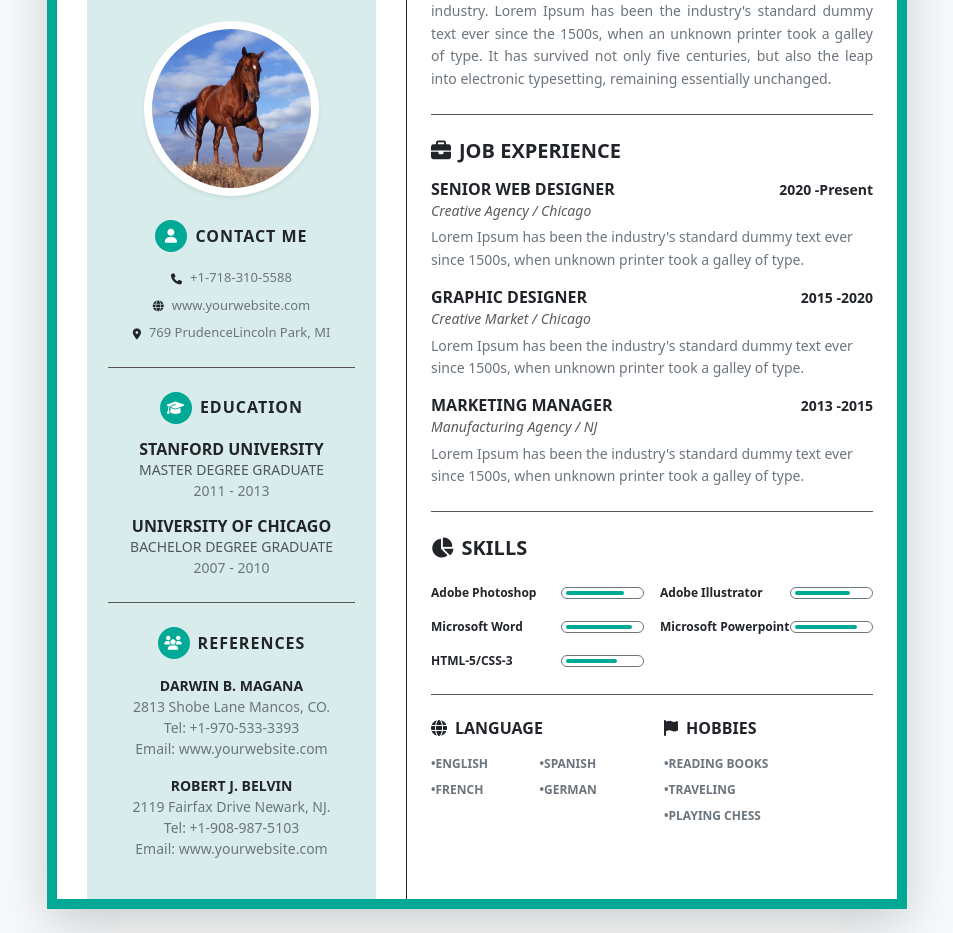
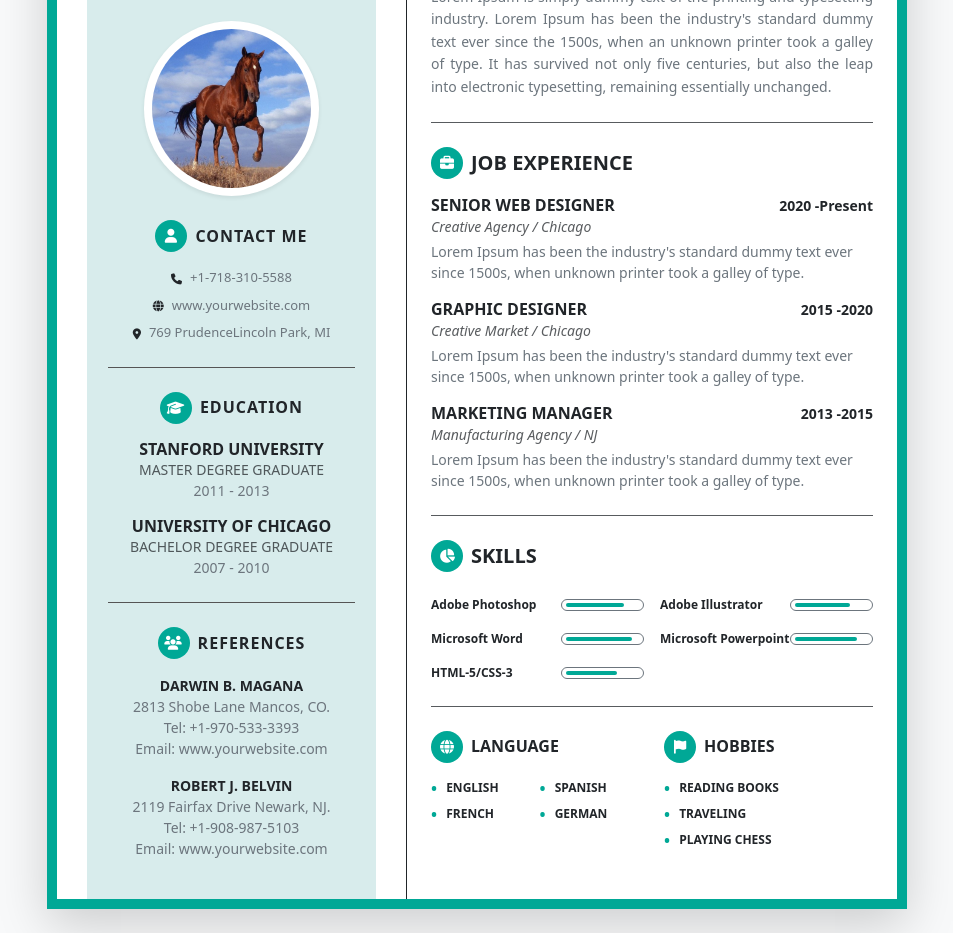
Before and after one commit to Anastasia-Ivashchenko/pm_22_06, a website: page src/index.html in a window 1280 px wide. Shown: the part 120-1053 px from the top of the page, without its empty margins (163-1116 px from the left). Drawn offline with nearby package versions, Linux system fonts and the light colour scheme; files that its build step writes are made by us from their sources.

Commit message:
точно 3 лаба :_)

```diff
--- a/gulpfile.js
+++ b/gulpfile.js
@@ -5,9 +5,10 @@ const cssnano = require('gulp-cssnano');
 const concat = require('gulp-concat');
 const uglify = require('gulp-uglify');
 const imagemin = require('gulp-imagemin');
-const rename = require('gulp-rename');
+const rename = require('gulp-rename'); // Додано для перейменування у index.min.css
 const browserSync = require('browser-sync').create();
 
+// Таски для Bootstrap (Лабораторна №2)
 function bootstrapCss() {
   return src('node_modules/bootstrap/dist/css/bootstrap.min.css')
     .pipe(dest('dist/css'));
--- a/package.json
+++ b/package.json
@@ -7,6 +7,7 @@
     "gulp-cssnano": "^2.1.3",
     "gulp-file-include": "^2.3.0",
     "gulp-imagemin": "7.1.0",
+    "gulp-rename": "^2.1.0",
     "gulp-sass": "^6.0.1",
     "gulp-uglify": "^3.0.2",
     "sass": "^1.104.1"
--- a/src/index.html
+++ b/src/index.html
@@ -16,16 +16,20 @@
 </head>
 <body class="bg-light py-4">
 
+  <!-- Зовнішня бірюзова рамка макета -->
   <div class="container bg-white shadow-lg p-0 overflow-hidden" style="max-width: 860px; border: 10px solid #00a896;">
     <div class="row g-0">
 
       <!-- ЛІВА КОЛОНКА -->
       <aside class="col-md-5 py-4 text-center border-end border-dark position-relative" style="background-color: #d8ecec;">
 
+        <!-- Товста ліва біла вертикальна смуга (30px) -->
         <div style="position: absolute; top: 0; left: 0; width: 30px; height: 100%; background-color: #ffffff;"></div>
 
+        <!-- Товста права біла вертикальна смуга (30px) -->
         <div style="position: absolute; top: 0; right: 0; width: 30px; height: 100%; background-color: #ffffff;"></div>
 
+        <!-- Вміст лівої колонки -->
         <div style="position: relative; z-index: 2; padding-left: 20px; padding-right: 20px;">
 
           <h1 class="h2 text-dark fw-bold mb-0" style="letter-spacing: 1px;">NOEL TAYLOR</h1>
@@ -203,18 +207,19 @@
             <h2 class="h6 fw-bold text-dark d-flex align-items-center gap-2 mb-3">
               <span class="icon-circle"><i class="fa-solid fa-globe"></i></span> LANGUAGE
             </h2>
-            <div class="row g-2 small text-secondary fw-bold" style="font-size: 12px;">
+            <!-- Змінено text-secondary на text-dark -->
+            <div class="row g-2 small text-dark fw-bold" style="font-size: 12px;">
               <div class="col-6 d-flex align-items-center">
-                <span class="teal-bullet">•</span> ENGLISH
+                <span class="teal-bullet">•</span>&nbsp;ENGLISH
               </div>
               <div class="col-6 d-flex align-items-center">
-                <span class="teal-bullet">•</span> SPANISH
+                <span class="teal-bullet">•</span>&nbsp;SPANISH
               </div>
               <div class="col-6 d-flex align-items-center">
-                <span class="teal-bullet">•</span> FRENCH
+                <span class="teal-bullet">•</span>&nbsp;FRENCH
               </div>
               <div class="col-6 d-flex align-items-center">
-                <span class="teal-bullet">•</span> GERMAN
+                <span class="teal-bullet">•</span>&nbsp;GERMAN
               </div>
             </div>
           </div>
@@ -224,21 +229,22 @@
             <h2 class="h6 fw-bold text-dark d-flex align-items-center gap-2 mb-3">
               <span class="icon-circle"><i class="fa-solid fa-flag"></i></span> HOBBIES
             </h2>
-            <div class="row g-2 small text-secondary fw-bold" style="font-size: 12px;">
+            <!-- Змінено text-secondary на text-dark -->
+            <div class="row g-2 small text-dark fw-bold" style="font-size: 12px;">
               <div class="col-12 d-flex align-items-center">
-                <span class="teal-bullet">•</span> READING BOOKS
+                <span class="teal-bullet">•</span>&nbsp;READING BOOKS
               </div>
               <div class="col-12 d-flex align-items-center">
-                <span class="teal-bullet">•</span> TRAVELING
+                <span class="teal-bullet">•</span>&nbsp;TRAVELING
               </div>
               <div class="col-12 d-flex align-items-center">
-                <span class="teal-bullet">•</span> PLAYING CHESS
+                <span class="teal-bullet">•</span>&nbsp;PLAYING CHESS
               </div>
             </div>
           </div>
         </div>
 
-      </main>
+        </main>
 
     </div>
   </div>
--- a/src/scss/_content.scss
+++ b/src/scss/_content.scss
@@ -1,22 +1,20 @@
 @import 'variables';
-@import 'mixins';
 
 main {
   background-color: #ffffff;
-  padding: $base-spacing * 1.5;
+  padding: 1.5rem;
 
-  section {
-    margin-bottom: $base-spacing * 1.5;
-
-    h2 {
-      font-weight: 700;
-      color: $text-dark;
-    }
-
-    p {
-      color: $text-secondary;
-      line-height: 1.6;
-    }
+  .icon-circle {
+    width: 32px;
+    height: 32px;
+    background-color: $primary-teal;
+    border-radius: 50%;
+    display: inline-flex;
+    align-items: center;
+    justify-content: center;
+    color: #ffffff;
+    font-size: 14px;
+    flex-shrink: 0;
   }
 
   .skill-bar-fill {
@@ -24,4 +22,11 @@ main {
     border-radius: 50rem;
     background-color: $primary-teal;
   }
+
+  .teal-bullet {
+  color: $primary-teal;
+  font-size: 16px;
+  line-height: 1;
+  margin-right: 6px;
+  }
 }
```
Also changed, not shown: 1 other file.
